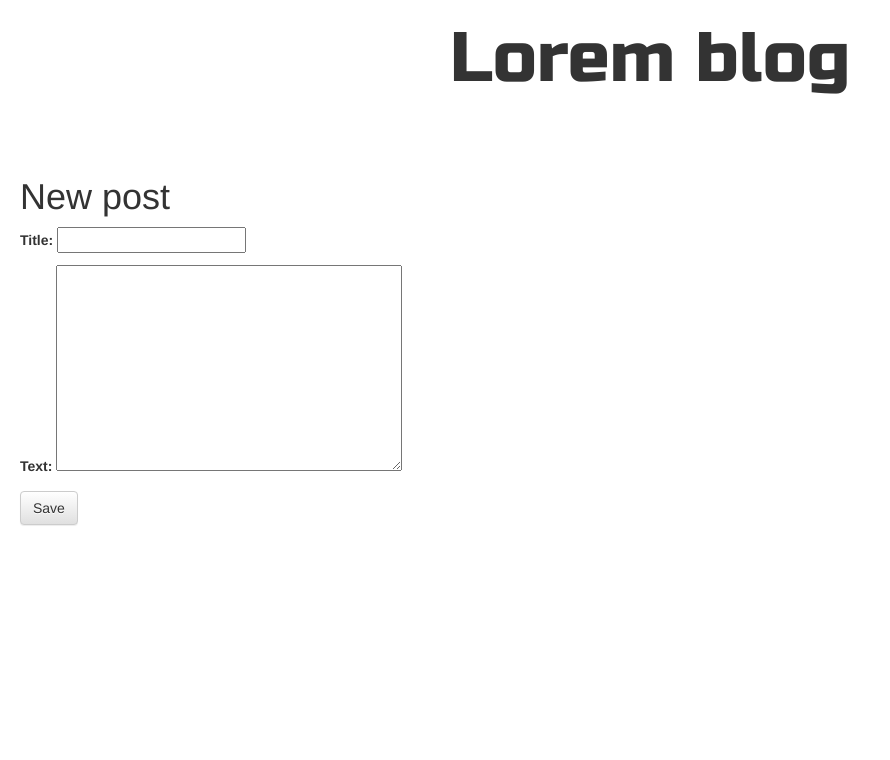
After one commit to otto15/introblog, a Django app: page /post/new/ in a window 1280 px wide. The commit adds this page. Shown: the top 760 px of the page, without its empty margins (0-890 px from the left). Run offline with Django 3.2, Linux system fonts and the light colour scheme; some libraries are stand-ins or nearby versions.

Commit message:
Added the opportunity of adding posts from website

```diff
--- a/blog/static/css/blog.css
+++ b/blog/static/css/blog.css
@@ -42,6 +42,10 @@ body {
 
 .main_text {
 	flex: 1 0 auto;
+}
+
+.main_text>p {
+	font-size: 17px;
 }
 
 .foot_bin {
--- a/blog/templates/blog/base.html
+++ b/blog/templates/blog/base.html
@@ -7,7 +7,14 @@
 <link href="https://fonts.googleapis.com/css?family=Oswald" rel="stylesheet">
 
 <div class="wrap">
-	<div class="title"><h1><a href="{% url 'post_list' %}">Lorem blog</a></h1></div>
+	<div class="title">
+		<h1>
+			<a href="{% url 'post_list' %}">Lorem blog</a>
+		</h1>
+		{% if user.is_authenticated %}
+			<a href="{% url 'post_new' %}" class="top-menu"><span class="glyphicon glyphicon-plus"></span></a>
+		{% endif %}
+	</div>
 	<div class="post_list">
 		{% block content %}
 		{% endblock %}
--- a/blog/templates/blog/post_detail.html
+++ b/blog/templates/blog/post_detail.html
@@ -11,5 +11,8 @@
 				<p class="date">{{ post.published_date }}</p>
 			    <p class="author">{{ post.author }}</p>
 			</div>
+			{% if user.is_authenticated %}
+				<a class="btn btn-default" href="{% url 'post_edit' pk=post.pk %}"><span class="glyphicon glyphicon-pencil"></span></a>
+			{% endif %}
 	</div>
 {% endblock %}
--- /dev/null
+++ b/blog/templates/blog/post_edit.html
@@ -0,0 +1,9 @@
+{% extends 'blog/base.html' %}
+
+{% block content %}
+    <h1>New post</h1>
+    <form method="POST" class="post-form">{% csrf_token %}
+        {{ form.as_p }}
+        <button type="submit" class="save btn btn-default">Save</button>
+    </form>
+{% endblock %}
--- a/blog/urls.py
+++ b/blog/urls.py
@@ -3,5 +3,7 @@ from . import views
 
 urlpatterns = [
 	url(r'^$', views.post_list, name='post_list'),
-	url(r'^post/(?P<pk>\d+)/$', views.post_detail, name='post_detail')
+	url(r'^post/(?P<pk>\d+)/$', views.post_detail, name='post_detail'),
+	url(r'^post/new/$', views.post_new, name='post_new'),
+	url(r'^post/(?P<pk>\d+)/edit/$', views.post_edit, name='post_edit'),
 ]
--- a/blog/views.py
+++ b/blog/views.py
@@ -1,6 +1,7 @@
-from django.shortcuts import render, get_object_or_404
+from django.shortcuts import redirect, render, get_object_or_404
 from .models import Post
 from django.utils import timezone
+from .forms import PostForm
 
 def post_list(request):
 	post_list = Post.objects.filter(published_date__lte=timezone.now()).order_by('published_date')
@@ -9,3 +10,30 @@ def post_list(request):
 def post_detail(request, pk):
 	post = get_object_or_404(Post, pk=pk)
 	return render(request, 'blog/post_detail.html', {'post': post})
+
+def post_new(request):
+	if request.method == "POST":
+		form = PostForm(request.POST)
+		if form.is_valid():
+		    post = form.save(commit=False)
+		    post.author = request.user
+		    post.published_date = timezone.now()
+		    post.save()
+		    return redirect('post_detail', pk=post.pk)
+	else:
+		form = PostForm()
+	return render(request, 'blog/post_edit.html', {'form': form})
+
+def post_edit(request, pk):
+    post = get_object_or_404(Post, pk=pk)
+    if request.method == "POST":
+        form = PostForm(request.POST, instance=post)
+        if form.is_valid():
+            post = form.save(commit=False)
+            post.author = request.user
+            post.published_date = timezone.now()
+            post.save()
+            return redirect('post_detail', pk=post.pk)
+    else:
+        form = PostForm(instance=post)
+    return render(request, 'blog/post_edit.html', {'form': form})
```
